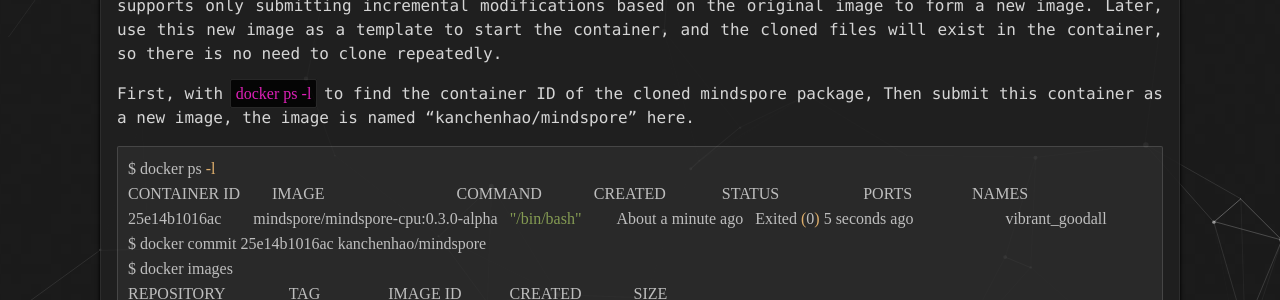
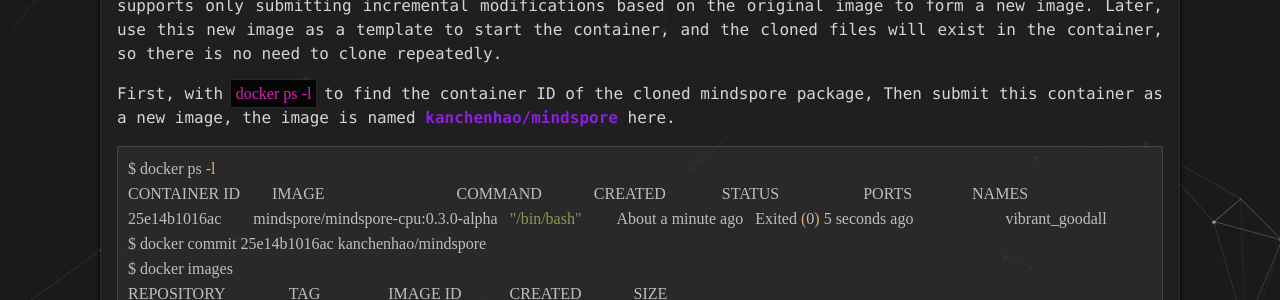
Before and after one commit to kanchenhao/blog, a Jekyll site: the page built from _posts/2020-08-09-MindSpore-Tutorial-In-Docker.md, in a window 1280 px wide. Shown: the part 1201-1501 px from the top of the page. Built offline with Jekyll 4.4.1, drawn with Linux system fonts in a browser that asks for light colours; comment, search, counter and statistics services are not loaded.

````diff
--- a/_posts/2020-08-09-MindSpore-Tutorial-In-Docker.md
+++ b/_posts/2020-08-09-MindSpore-Tutorial-In-Docker.md
@@ -52,7 +52,7 @@ $ git clone https://github.com/mindspore-ai/docs.git
 
 Save this change so that there is no need to repeat the clone when starting the container later. Docker supports only submitting incremental modifications based on the original image to form a new image. Later, use this new image as a template to start the container, and the cloned files will exist in the container, so there is no need to clone repeatedly.
 
-First, with ```docker ps -l``` to find the container ID of the cloned mindspore package, Then submit this container as a new image, the image is named "kanchenhao/mindspore" here.
+First, with ```docker ps -l``` to find the container ID of the cloned mindspore package, Then submit this container as a new image, the image is named **kanchenhao/mindspore** here.
 
 ```shell
 $ docker ps -l
````
